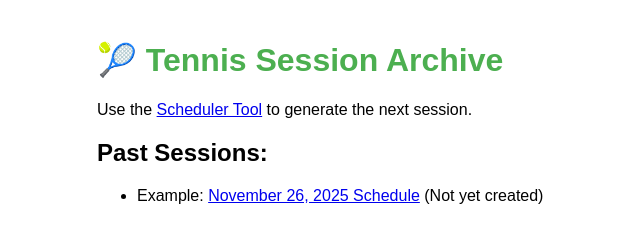
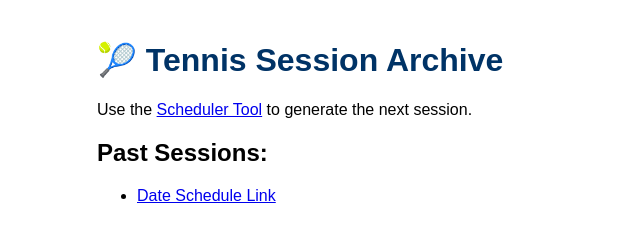
Before and after one commit to makemefaster/1830, a plain HTML site: page archive/archive.html in a window 1280 px wide. Shown: the whole page, without its empty margins (243-883 px from the left). Drawn offline with Linux system fonts and the light colour scheme.

Commit message:
archive.html

```diff
--- a/archive/archive.html
+++ b/archive/archive.html
@@ -5,7 +5,7 @@
     <title>Tennis Session Archive</title>
     <style>
         body { font-family: Arial, sans-serif; max-width: 600px; margin: 0 auto; padding: 20px; }
-        h1 { color: #4CAF50; }
+        h1 { color: #003366; }
     </style>
 </head>
 <body>
@@ -13,7 +13,7 @@
     <p>Use the <a href="../index.html">Scheduler Tool</a> to generate the next session.</p>
     <h2>Past Sessions:</h2>
     <ul id="session-list">
-        <li>Example: <a href="2025-11-26.html">November 26, 2025 Schedule</a> (Not yet created)</li>
+        <li><a href="YYYY-MM-DD.html">Date Schedule Link</a></li>
     </ul>
 </body>
 </html>
```
